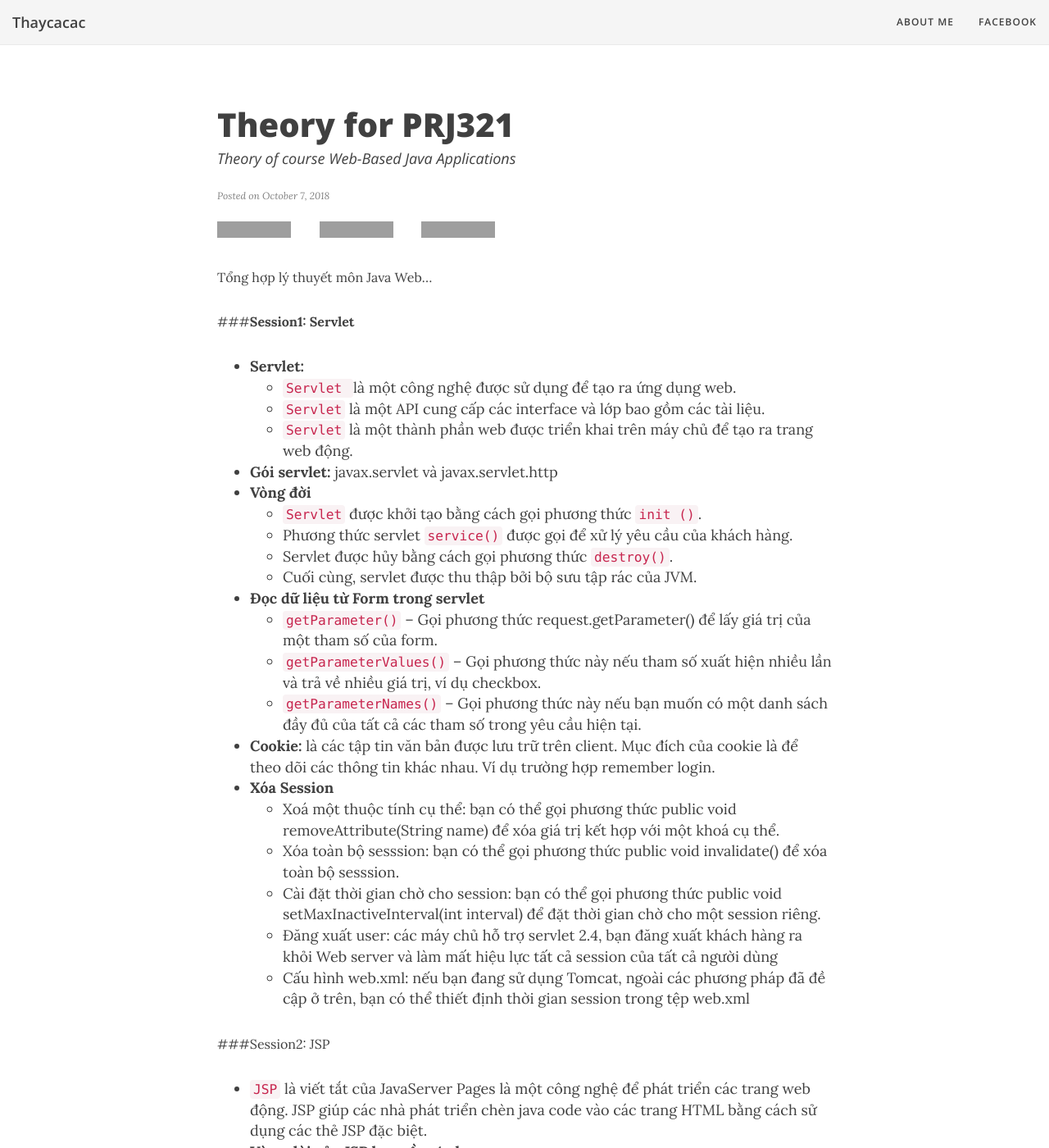
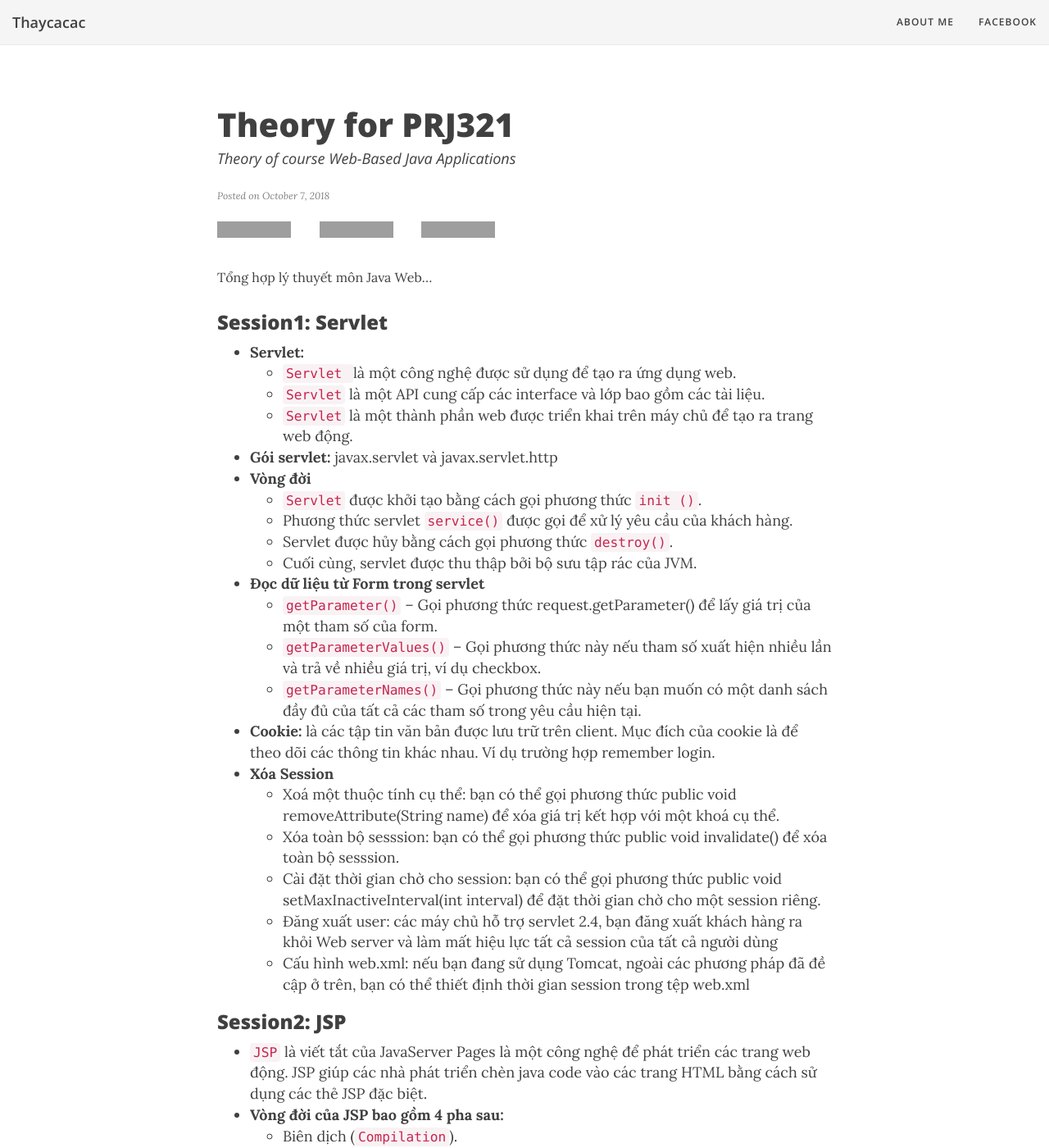
Before and after one commit to thaycacac/thaycacac.github.io, a Jekyll site: the page built from _posts/2018-10-07-theory-java-web.md, in a window 1280 px wide and 1400 px high. Shown: the whole window at 82% size. Built offline with Jekyll 4.4.1, drawn with Linux system fonts in a browser that asks for light colours; nearby versions of some CDN libraries; grey boxes are pictures that could not be loaded.

Commit message:
[fix] title md

````diff
--- a/_posts/2018-10-07-theory-java-web.md
+++ b/_posts/2018-10-07-theory-java-web.md
@@ -8,7 +8,8 @@ tags: [java, share]
 ---
 Tổng hợp lý thuyết môn Java Web...
 
-###**Session1: Servlet**
+### Session1: Servlet
+
 - **Servlet:**
     - `Servlet `là một công nghệ được sử dụng để tạo ra ứng dụng web.
     - `Servlet` là một API cung cấp các interface và lớp bao gồm các tài liệu.
@@ -32,7 +33,7 @@ Tổng hợp lý thuyết môn Java Web...
     - Đăng xuất user: các máy chủ hỗ trợ servlet 2.4, bạn đăng xuất khách hàng ra khỏi Web server và làm mất hiệu lực tất cả session của tất cả người dùng
     - Cấu hình web.xml: nếu bạn đang sử dụng Tomcat, ngoài các phương pháp đã đề cập ở trên, bạn có thể thiết định thời gian session trong tệp web.xml
 
-###Session2: JSP
+### Session2: JSP
 - `JSP` là viết tắt của JavaServer Pages là một công nghệ để phát triển các trang web động. JSP giúp các nhà phát triển chèn java code vào các trang HTML bằng cách sử dụng các thẻ JSP đặc biệt.
 - **Vòng đời của JSP bao gồm 4 pha sau:**
     - Biên dịch (`Compilation`).
@@ -109,7 +110,7 @@ Tổng hợp lý thuyết môn Java Web...
 <jsp:include page="pageToInclude.jsp" />
 ```
 
-###**Session 3: Tổng Quan**
+### Session 3: Tổng Quan
 - **Cấu trúc file và thư mục có thể có là**
     - static content
     - JSP pages
@@ -177,7 +178,7 @@ Tổng hợp lý thuyết môn Java Web...
 </servlet>
 ```
 
-###**JDBC**
+### JDBC
 - **JDBC API**
 
 1. `Connection:` For creating a connection to a DBMS
````
